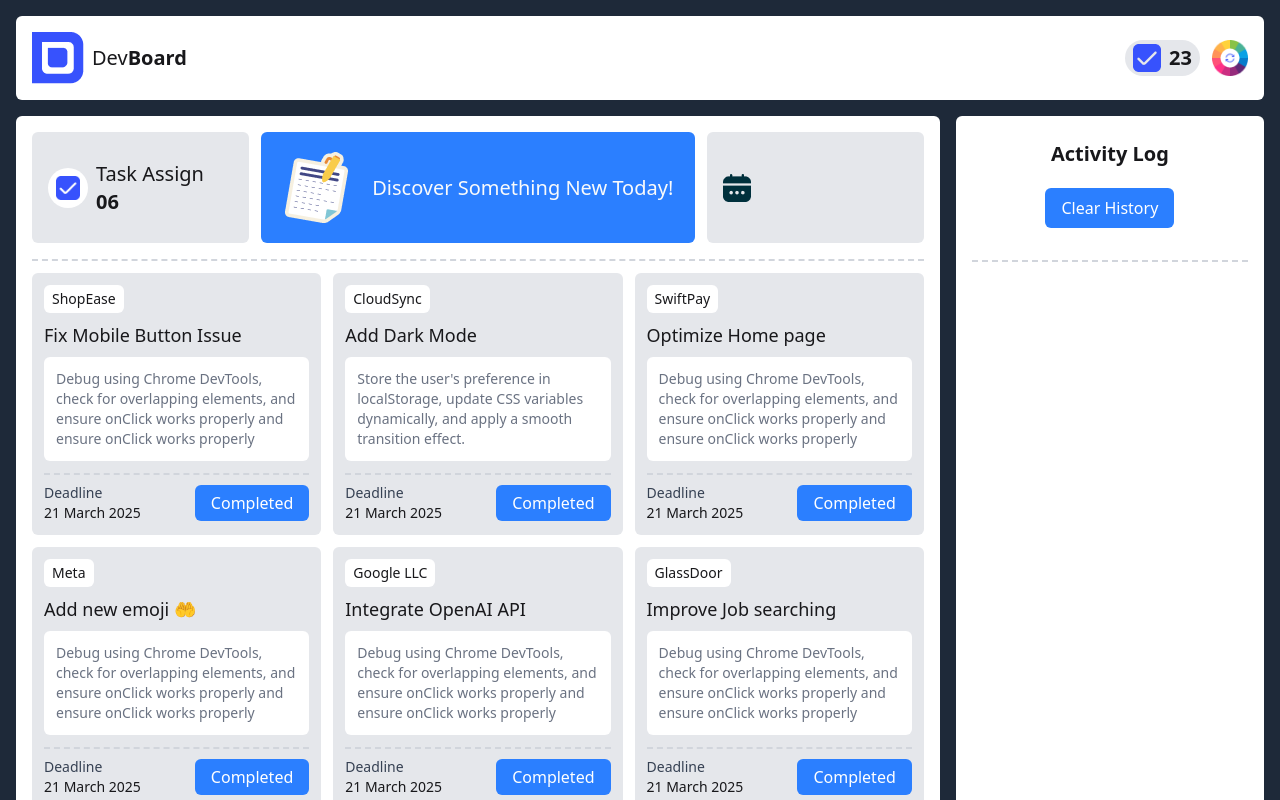
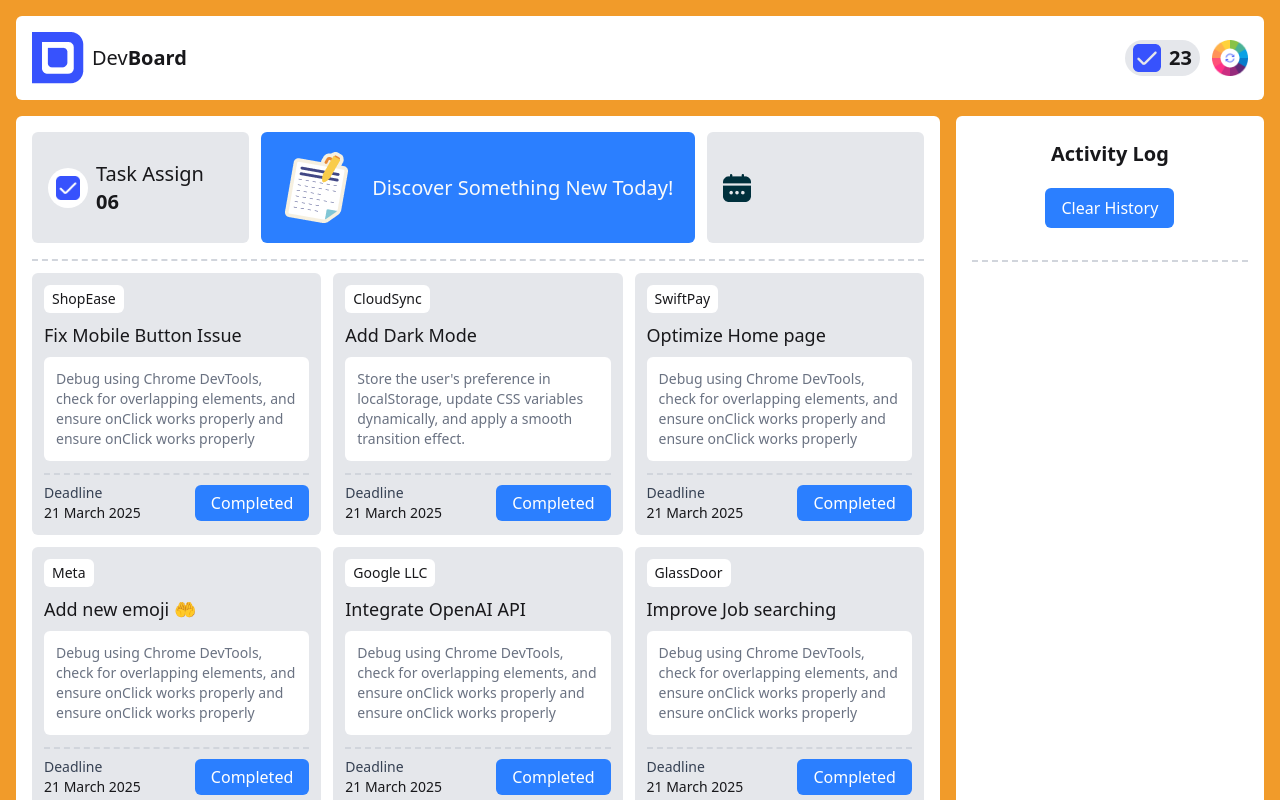
Before and after one commit to infapk02/Dev-Borad, a plain HTML site: page index.html in a window 1280 px wide. Both pictures are taken after a click on the element 1230 px from the left and 58 px from the top of the page. Drawn offline with nearby package versions, Linux system fonts and the light colour scheme.

Commit message:
done background color change while clicking the colorPicker btn

```diff
--- a/index.html
+++ b/index.html
@@ -43,7 +43,7 @@
               <h2 class="text-xl font-bold">23</h2>
             </div>
             <!-- color picker -->
-            <div class="w-9 h-9 cursor-pointer">
+            <div id="colorPicker" class="w-9 h-9 cursor-pointer">
               <img
                 src="./assets/theme-btn.png"
                 alt="color picker btn"
@@ -343,5 +343,7 @@
         </section>
       </div>
     </main>
+    <!-- attach js file -->
+    <script src="./index.js"></script>
   </body>
 </html>
--- a/index.js
+++ b/index.js
@@ -0,0 +1,20 @@
+// change mainContainer background color
+
+function changeMainContainerBgColor() {
+  // get necessary elements
+  const colorPickerBtn = document.getElementById("colorPicker");
+  const mainContainer = document.getElementById("mainContainer");
+
+  colorPickerBtn.addEventListener("click", function () {
+    const r = Math.floor(Math.random() * 256);
+    const g = Math.floor(Math.random() * 256);
+    const b = Math.floor(Math.random() * 256);
+    const a = Math.random().toFixed(2);
+
+    const rgbaColor = `rgba(${r}, ${g}, ${b}, ${a})`;
+
+    mainContainer.style.backgroundColor = rgbaColor;
+  });
+}
+
+changeMainContainerBgColor();
```
